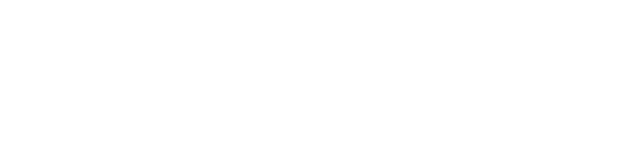
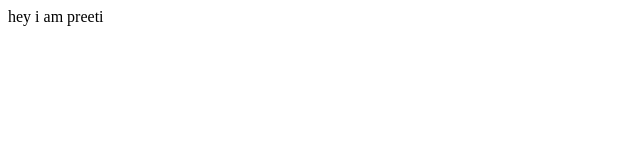
Before and after one commit to akashsoni0110/project, a plain HTML site: page index.html in a window 1280 px wide. Shown: the whole page, without its empty margins (0-640 px from the left). Drawn offline with Linux system fonts and the light colour scheme.

Commit message:
first commit

```diff
--- a/index.html
+++ b/index.html
@@ -6,6 +6,6 @@
     <title>Document</title>
 </head>
 <body>
-
+    hey i am preeti
 </body>
 </html>
```
